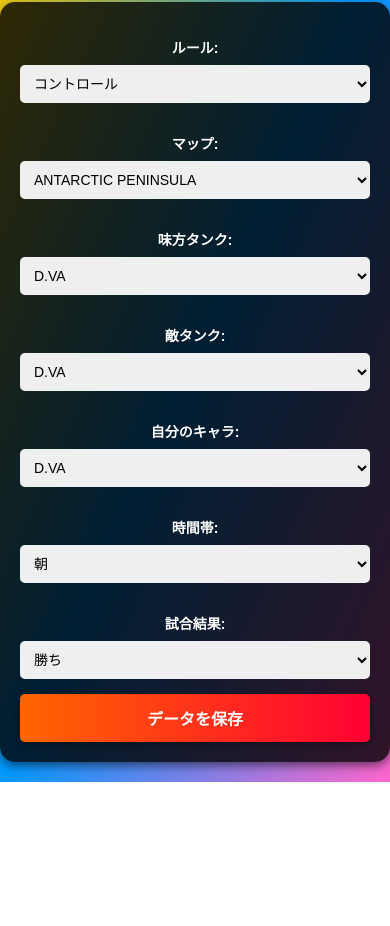
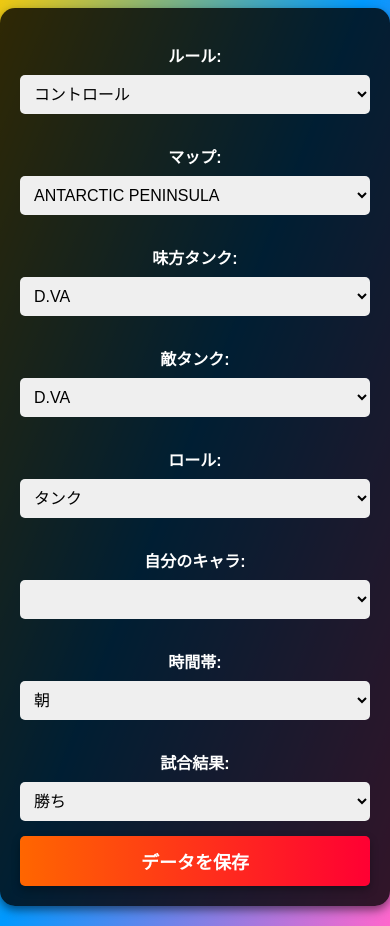
Before and after one commit to umim1/form-service, a plain HTML site: page index.html in a window 390 px wide. Shown: the part 67-993 px from the top of the page. Before the commit the page ends 849 px from the top, so only its background shows below. Drawn offline with Linux system fonts and the light colour scheme.

Commit message:
フォーム修正: 自分のロールに応じたキャラ選択を実装

```diff
--- a/index.html
+++ b/index.html
@@ -61,58 +61,82 @@
             background: linear-gradient(to right, #FF0033, #FF6600);
             transform: scale(1.05);
         }
-
-        @media (max-width: 768px) {
-            h1 {
-                font-size: 20px;
-            }
-
-            label {
-                font-size: 14px;
-            }
-
-            select {
-                font-size: 14px;
-            }
-
-            button {
-                font-size: 16px;
-            }
-        }
     </style>
     <script>
-        const tankCharacters = [
-            "D.VA", "ウィンストン", "オリーサ", "ザリア", "シグマ", "ジャンカークイーン", "ドゥームフィスト",
-            "マウガ", "ラインハルト", "ラマットラ", "レッキングボール", "ロードホッグ"
-        ];
-        const dpsCharacters = [
-            "アッシュ", "ウィドウメーカー", "エコー", "キャスディ", "ゲンジ", "シンメトラ", "ジャンクラット",
-            "ソジョーン", "ソルジャー76", "ソンブラ", "トールビョーン", "トレーサー", "ハンゾー", "バスティオン",
-            "ファラ", "メイ", "リーパー"
-        ];
-        const supportCharacters = [
-            "アナ", "イラリー", "キリコ", "ジュノ", "ゼニヤッタ", "バティスト", "ブリギッテ", "マーシー",
-            "モイラ", "ライフウィーバー", "ルシオ"
-        ];
+        // 各ロールごとのキャラリスト
+        const charactersByRole = {
+            "タンク": ["D.VA", "ウィンストン", "オリーサ", "ザリア", "シグマ", "ジャンカークイーン", "ドゥームフィスト", "マウガ", "ラインハルト", "ラマットラ", "レッキングボール", "ロードホッグ"],
+            "DPS": ["アッシュ", "ウィドウメーカー", "エコー", "キャスディ", "ゲンジ", "シンメトラ", "ジャンクラット", "ソジョーン", "ソルジャー76", "ソンブラ", "トールビョーン", "トレーサー", "ハンゾー", "バスティオン", "ファラ", "メイ", "リーパー"],
+            "サポート": ["アナ", "イラリー", "キリコ", "ジュノ", "ゼニヤッタ", "バティスト", "ブリギッテ", "マーシー", "モイラ", "ライフウィーバー", "ルシオ"]
+        };
 
-        const allCharacters = [...tankCharacters, ...dpsCharacters, ...supportCharacters];
+        // マップごとのルール
+        const mapsByRule = {
+            "コントロール": ["ANTARCTIC PENINSULA", "BUSAN", "ILIOS", "LIJIANG TOWER", "NEPAL", "OASIS", "SAMOA"],
+            "エスコート": ["CIRCUIT ROYAL", "DORADO", "HAVANA", "JUNKERTOWN", "RIALTO", "ROUTE 66", "SHAMBALI MONASTERY", "WATCHPOINT: GIBRALTAR"],
+            "ハイブリッド": ["BLIZZARD WORLD", "EICHENWALDE", "HOLLYWOOD", "KING'S ROW", "MIDTOWN", "NUMBANI", "PARAISO"],
+            "プッシュ": ["COLOSSEO", "NEW QUEEN STREET", "ESPERANCA", "RUNASAPI"],
+            "フラッシュポイント": ["NEW JUNK CITY", "SURAVASA"],
+            "クラッシュ": ["HANAOKA", "THRONE OF ANUBIS"]
+        };
 
-        function populateSelect(selectId, options) {
-            const select = document.getElementById(selectId);
-            select.innerHTML = ""; // 一度クリア
-            options.forEach(character => {
+        // 味方タンクと敵タンクの選択肢を設定
+        const tankCharacters = charactersByRole["タンク"];
+
+        function updateMaps() {
+            const ruleSelect = document.getElementById("game_mode");
+            const mapSelect = document.getElementById("stage");
+            const selectedRule = ruleSelect.value;
+
+            // マップ選択肢をクリアして更新
+            mapSelect.innerHTML = "";
+
+            mapsByRule[selectedRule].forEach(map => {
+                const option = document.createElement("option");
+                option.value = map;
+                option.textContent = map;
+                mapSelect.appendChild(option);
+            });
+        }
+
+        function populateTankSelects() {
+            const teamTankSelect = document.getElementById("team_tank");
+            const enemyTankSelect = document.getElementById("enemy_tank");
+
+            teamTankSelect.innerHTML = "";
+            enemyTankSelect.innerHTML = "";
+
+            tankCharacters.forEach(character => {
+                const teamOption = document.createElement("option");
+                teamOption.value = character;
+                teamOption.textContent = character;
+                teamTankSelect.appendChild(teamOption);
+
+                const enemyOption = document.createElement("option");
+                enemyOption.value = character;
+                enemyOption.textContent = character;
+                enemyTankSelect.appendChild(enemyOption);
+            });
+        }
+
+        function updateCharacterOptions() {
+            const roleSelect = document.getElementById("role");
+            const characterSelect = document.getElementById("character");
+            const selectedRole = roleSelect.value;
+
+            characterSelect.innerHTML = "";
+
+            charactersByRole[selectedRole].forEach(character => {
                 const option = document.createElement("option");
                 option.value = character;
                 option.textContent = character;
-                select.appendChild(option);
+                characterSelect.appendChild(option);
             });
         }
 
         window.onload = () => {
-            // 味方タンク、敵タンク、自分のキャラすべての選択肢を全キャラにする
-            populateSelect("team_tank", allCharacters);
-            populateSelect("enemy_tank", allCharacters);
-            populateSelect("character", allCharacters);
+            updateMaps();
+            populateTankSelects();
         };
     </script>
 </head>
@@ -120,7 +144,7 @@
     <h1>試合データ入力フォーム</h1>
     <form method="POST" action="/submit">
         <label for="game_mode">ルール:</label>
-        <select name="game_mode" id="game_mode">
+        <select name="game_mode" id="game_mode" onchange="updateMaps()">
             <option value="コントロール">コントロール</option>
             <option value="エスコート">エスコート</option>
             <option value="ハイブリッド">ハイブリッド</option>
@@ -130,19 +154,20 @@
         </select>
 
         <label for="stage">マップ:</label>
-        <select name="stage" id="stage">
-            <option value="ANTARCTIC PENINSULA">ANTARCTIC PENINSULA</option>
-            <option value="BUSAN">BUSAN</option>
-            <option value="ILIOS">ILIOS</option>
-            <option value="LIJIANG TOWER">LIJIANG TOWER</option>
-            <option value="NEPAL">NEPAL</option>
-        </select>
+        <select name="stage" id="stage"></select>
 
         <label for="team_tank">味方タンク:</label>
         <select name="team_tank" id="team_tank"></select>
 
         <label for="enemy_tank">敵タンク:</label>
         <select name="enemy_tank" id="enemy_tank"></select>
+
+        <label for="role">ロール:</label>
+        <select name="role" id="role" onchange="updateCharacterOptions()">
+            <option value="タンク">タンク</option>
+            <option value="DPS">DPS</option>
+            <option value="サポート">サポート</option>
+        </select>
 
         <label for="character">自分のキャラ:</label>
         <select name="character" id="character"></select>
```
